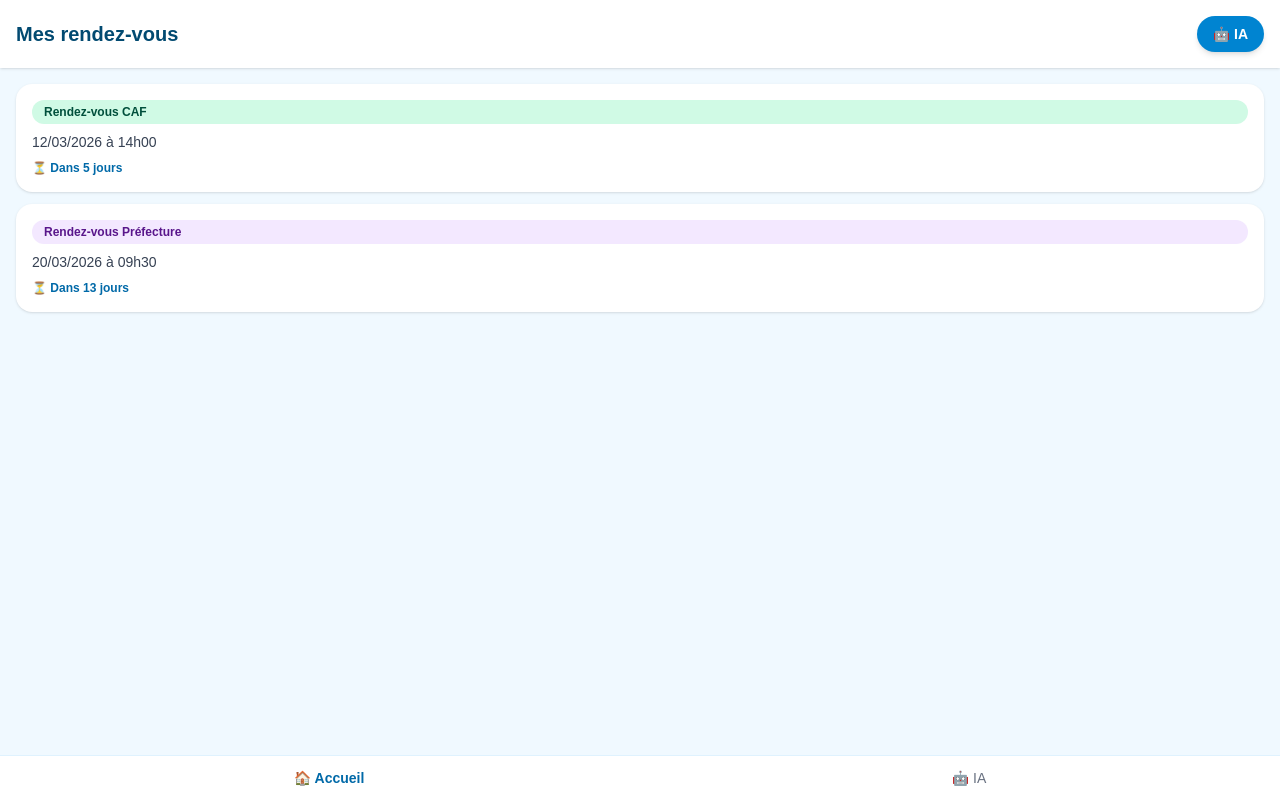
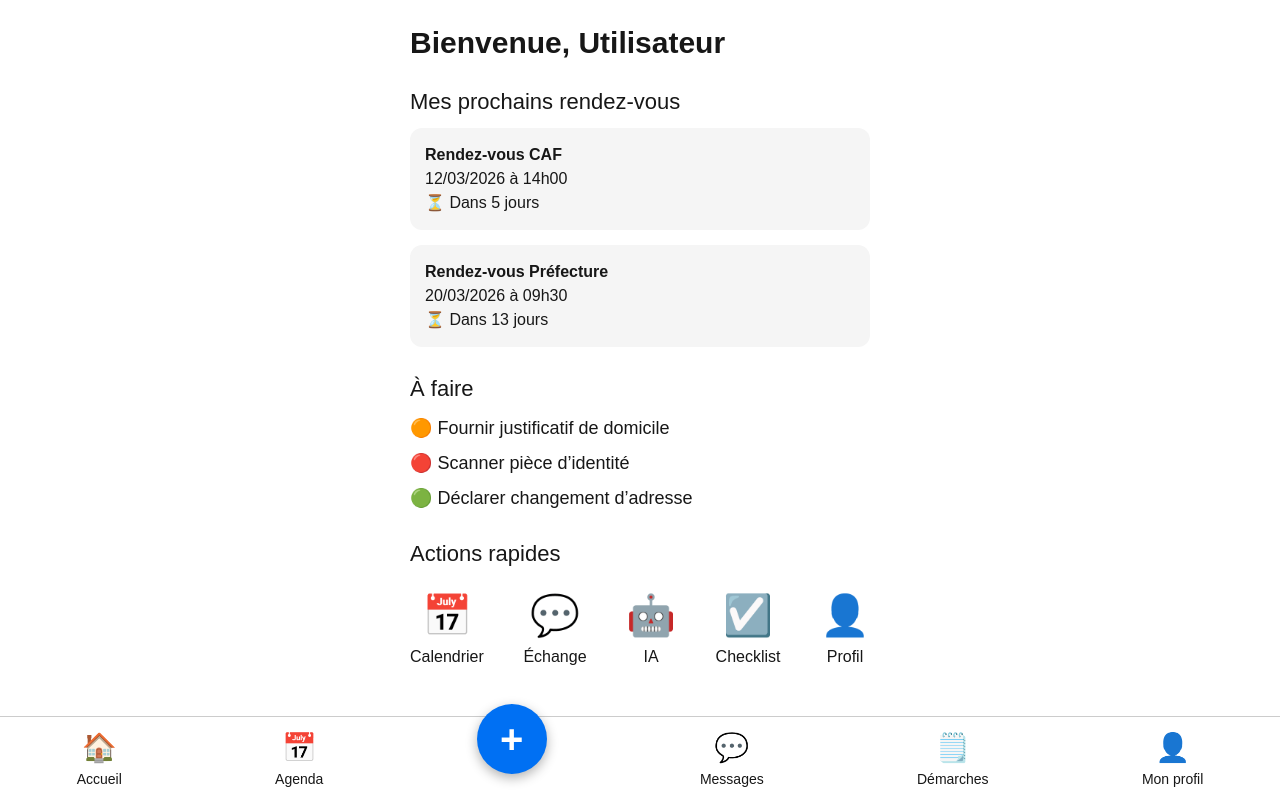
Before and after one commit to relationaida-ship-it/AIDA, a Next.js app: page / in a window 1280 px wide. Built offline with nearby package versions, Linux system fonts and the light colour scheme.

Commit message:
fix pages vides

```diff
--- a/app/ia/page.tsx
+++ b/app/ia/page.tsx
@@ -1,8 +1,133 @@
-export default function IA() {
+export default function IApage() {
   return (
-    <div>
-      <h1>Page IA</h1>
-      <p>Cette page sera développée plus tard.</p>
+    <div
+      style={{
+        maxWidth: "500px",
+        margin: "0 auto",
+        padding: "20px",
+        fontFamily: "sans-serif",
+        lineHeight: 1.5
+      }}
+    >
+      <h1
+        style={{
+          fontSize: "30px",
+          fontWeight: "bold",
+          marginBottom: "25px",
+          textAlign: "center"
+        }}
+      >
+        Assistant IA
+      </h1>
+
+      {/* Scanner un document */}
+      <a
+        href="#"
+        style={{
+          display: "block",
+          backgroundColor: "#0070f3",
+          color: "white",
+          padding: "20px",
+          borderRadius: "12px",
+          fontSize: "22px",
+          textAlign: "center",
+          marginBottom: "20px",
+          textDecoration: "none"
+        }}
+      >
+        📷 Scanner un document
+      </a>
+
+      {/* Résumer un document */}
+      <a
+        href="#"
+        style={{
+          display: "block",
+          backgroundColor: "#e0e0e0",
+          color: "black",
+          padding: "20px",
+          borderRadius: "12px",
+          fontSize: "22px",
+          textAlign: "center",
+          marginBottom: "20px",
+          textDecoration: "none"
+        }}
+      >
+        📝 Résumer un document
+      </a>
+
+      {/* Poser une question */}
+      <a
+        href="#"
+        style={{
+          display: "block",
+          backgroundColor: "#f5f5f5",
+          color: "black",
+          padding: "20px",
+          borderRadius: "12px",
+          fontSize: "22px",
+          textAlign: "center",
+          marginBottom: "20px",
+          textDecoration: "none"
+        }}
+      >
+        ❓ Poser une question (oral / écrit)
+      </a>
+
+      {/* Traduire un texte */}
+      <a
+        href="#"
+        style={{
+          display: "block",
+          backgroundColor: "#f5f5f5",
+          color: "black",
+          padding: "20px",
+          borderRadius: "12px",
+          fontSize: "22px",
+          textAlign: "center",
+          marginBottom: "20px",
+          textDecoration: "none"
+        }}
+      >
+        🌍 Traduire un texte
+      </a>
+
+      {/* Générer un document */}
+      <a
+        href="#"
+        style={{
+          display: "block",
+          backgroundColor: "#f5f5f5",
+          color: "black",
+          padding: "20px",
+          borderRadius: "12px",
+          fontSize: "22px",
+          textAlign: "center",
+          marginBottom: "20px",
+          textDecoration: "none"
+        }}
+      >
+        📄 Générer un document
+      </a>
+
+      {/* Supprimer historique */}
+      <a
+        href="#"
+        style={{
+          display: "block",
+          backgroundColor: "#ffdddd",
+          color: "red",
+          padding: "15px",
+          borderRadius: "12px",
+          fontSize: "18px",
+          textAlign: "center",
+          marginTop: "40px",
+          textDecoration: "none",
+          fontWeight: "bold"
+        }}
+      >
+        🗑️ Supprimer l’historique IA
+      </a>
     </div>
   );
 }
--- a/app/login/page.tsx
+++ b/app/login/page.tsx
@@ -97,7 +97,7 @@ export default function LoginPage() {
         style={{
           width: "100%",
           padding: "16px",
-          backgroundColor: "white",
+          backgroundColor: "blue",
           border: "2px solid #ccc",
           borderRadius: "12px",
           fontSize: "18px",
--- a/app/page.tsx
+++ b/app/page.tsx
@@ -1,94 +1,192 @@
-// app/page.tsx
+export default function HomePage() {
+  const userName = "Utilisateur"; // Plus tard : récupéré depuis la connexion
 
-type RendezVous = {
-  id: string;
-  titre: string;
-  categorie: "sante" | "administratif" | "social";
-  date: string;
-  tempsRestant: string;
-};
+  return (
+    <div style={{
+      maxWidth: "500px",
+      margin: "0 auto",
+      padding: "20px",
+      fontFamily: "sans-serif",
+      lineHeight: 1.5
+    }}>
 
-const RDV_MOCK: RendezVous[] = [
-  {
-    id: "1",
-    titre: "Rendez-vous CAF",
-    categorie: "social",
-    date: "12/03/2026 à 14h00",
-    tempsRestant: "Dans 5 jours",
-  },
-  {
-    id: "2",
-    titre: "Rendez-vous Préfecture",
-    categorie: "administratif",
-    date: "20/03/2026 à 09h30",
-    tempsRestant: "Dans 13 jours",
-  },
-];
+      {/* Bienvenue */}
+      <h1 style={{ fontSize: "30px", fontWeight: "bold", marginBottom: "20px" }}>
+        Bienvenue, {userName}
+      </h1>
 
-function categorieCouleur(categorie: RendezVous["categorie"]) {
-  switch (categorie) {
-    case "sante":
-      return "bg-blue-100 text-blue-900";
-    case "administratif":
-      return "bg-purple-100 text-purple-900";
-    case "social":
-      return "bg-emerald-100 text-emerald-900";
-    default:
-      return "bg-gray-100 text-gray-900";
-  }
-}
+      {/* Prochains rendez-vous */}
+      <h2 style={{ fontSize: "22px", marginBottom: "10px" }}>Mes prochains rendez-vous</h2>
 
-export default function Home() {
-  return (
-    <div className="min-h-screen bg-sky-50 flex flex-col">
-      {/* Header */}
-      <header className="flex items-center justify-between px-4 py-4 bg-white shadow-sm">
-        <h1 className="text-xl font-bold text-sky-900">Mes rendez-vous</h1>
+      <div style={{
+        background: "#f5f5f5",
+        padding: "15px",
+        borderRadius: "12px",
+        marginBottom: "15px"
+      }}>
+        <strong>Rendez-vous CAF</strong><br />
+        12/03/2026 à 14h00<br />
+        ⏳ Dans 5 jours
+      </div>
 
-        {/* Icône IA (accès rapide) */}
-        <a
-          href="/ia"
-          className="flex items-center gap-2 rounded-full bg-sky-600 text-white px-4 py-2 text-sm font-semibold shadow-md"
-        >
-          🤖 IA
-        </a>
-      </header>
+      <div style={{
+        background: "#f5f5f5",
+        padding: "15px",
+        borderRadius: "12px",
+        marginBottom: "25px"
+      }}>
+        <strong>Rendez-vous Préfecture</strong><br />
+        20/03/2026 à 09h30<br />
+        ⏳ Dans 13 jours
+      </div>
 
-      {/* Contenu */}
-      <main className="flex-1 p-4 flex flex-col gap-4">
-        {/* Liste des rendez-vous */}
-        <section className="space-y-3">
-          {RDV_MOCK.map((rdv) => (
-            <article
-              key={rdv.id}
-              className="rounded-2xl bg-white shadow-sm p-4 flex flex-col gap-2"
-            >
-              <div
-                className={
-                  "inline-flex px-3 py-1 rounded-full text-xs font-semibold " +
-                  categorieCouleur(rdv.categorie)
-                }
-              >
-                {rdv.titre}
-              </div>
-              <p className="text-sm text-gray-700">{rdv.date}</p>
-              <p className="text-xs font-semibold text-sky-700">
-                ⏳ {rdv.tempsRestant}
-              </p>
-            </article>
-          ))}
-        </section>
-      </main>
+      {/* À faire */}
+      <h2 style={{ fontSize: "22px", marginBottom: "10px" }}>À faire</h2>
 
-      {/* Onglet IA en bas (navigation simple) */}
-      <nav className="w-full bg-white border-t border-sky-100 flex justify-around py-3">
-        <a className="text-sky-700 font-semibold text-sm" href="/">
-          🏠 Accueil
-        </a>
-        <a className="text-gray-500 text-sm" href="/ia">
-          🤖 IA
-        </a>
-      </nav>
+      <ul style={{ listStyle: "none", padding: 0, marginBottom: "25px" }}>
+        <li style={{ fontSize: "18px", marginBottom: "8px" }}>🟠 Fournir justificatif de domicile</li>
+        <li style={{ fontSize: "18px", marginBottom: "8px" }}>🔴 Scanner pièce d’identité</li>
+        <li style={{ fontSize: "18px", marginBottom: "8px" }}>🟢 Déclarer changement d’adresse</li>
+      </ul>
+
+      {/* Actions rapides */}
+      <h2 style={{ fontSize: "22px", marginBottom: "15px" }}>Actions rapides</h2>
+
+      <div style={{
+        display: "flex",
+        justifyContent: "space-between",
+        marginBottom: "40px"
+      }}>
+        <div style={{ textAlign: "center" }}>
+          <div style={{ fontSize: "40px" }}>📅</div>
+          <div>Calendrier</div>
+        </div>
+
+        <div style={{ textAlign: "center" }}>
+          <div style={{ fontSize: "40px" }}>💬</div>
+          <div>Échange</div>
+        </div>
+
+        <div style={{ textAlign: "center" }}>
+          <div style={{ fontSize: "40px" }}>🤖</div>
+          <div>IA</div>
+        </div>
+
+        <div style={{ textAlign: "center" }}>
+          <div style={{ fontSize: "40px" }}>☑️</div>
+          <div>Checklist</div>
+        </div>
+
+        <div style={{ textAlign: "center" }}>
+          <div style={{ fontSize: "40px" }}>👤</div>
+          <div>Profil</div>
+        </div>
+      </div>
+
+      {/* Menu du bas */}
+      <div style={{
+        position: "fixed",
+        bottom: 0,
+        left: 0,
+        right: 0,
+        background: "white",
+        borderTop: "1px solid #ccc",
+        padding: "10px 0",
+        display: "flex",
+        justifyContent: "space-around",
+        alignItems: "center"
+      }}>
+        <div style={{ fontSize: "28px" }}>📅</div>
+        <div style={{ fontSize: "28px" }}>💬</div>
+
+        {/* Bouton + */}
+        <div style={{
+          fontSize: "40px",
+          background: "#0070f3",
+          color: "white",
+          width: "60px",
+          height: "60px",
+          borderRadius: "50%",
+          display: "flex",
+          justifyContent: "center",
+          alignItems: "center",
+          marginTop: "-30px",
+          boxShadow: "0 4px 10px rgba(0,0,0,0.2)"
+        }}>
+          +
+        </div>
+
+        <div style={{ fontSize: "28px" }}>🤖</div>
+        <div style={{ fontSize: "28px" }}>👤</div>
+      </div>
+{/* MENU DU BAS */}
+<div
+  style={{
+    position: "fixed",
+    bottom: 0,
+    left: 0,
+    right: 0,
+    background: "white",
+    borderTop: "1px solid #ccc",
+    padding: "10px 0",
+    display: "flex",
+    justifyContent: "space-around",
+    alignItems: "center",
+    fontFamily: "sans-serif",
+    zIndex: 100
+  }}
+>
+  {/* Accueil */}
+  <div style={{ textAlign: "center", fontSize: "14px" }}>
+    <div style={{ fontSize: "28px" }}>🏠</div>
+    <div>Accueil</div>
+  </div>
+
+  {/* Agenda */}
+  <div style={{ textAlign: "center", fontSize: "14px" }}>
+    <div style={{ fontSize: "28px" }}>📅</div>
+    <div>Agenda</div>
+  </div>
+
+  {/* Bouton + */}
+  <div
+    style={{
+      backgroundColor: "#0070f3",
+      color: "white",
+      width: "70px",
+      height: "70px",
+      borderRadius: "50%",
+      display: "flex",
+      justifyContent: "center",
+      alignItems: "center",
+      fontSize: "40px",
+      fontWeight: "bold",
+      marginTop: "-40px",
+      boxShadow: "0 4px 12px rgba(0,0,0,0.3)"
+    }}
+  >
+    +
+  </div>
+
+  {/* Messages */}
+  <div style={{ textAlign: "center", fontSize: "14px" }}>
+    <div style={{ fontSize: "28px" }}>💬</div>
+    <div>Messages</div>
+  </div>
+
+  {/* Démarches */}
+  <div style={{ textAlign: "center", fontSize: "14px" }}>
+    <div style={{ fontSize: "28px" }}>🗒️</div>
+    <div>Démarches</div>
+  </div>
+
+  {/* Profil */}
+  <div style={{ textAlign: "center", fontSize: "14px" }}>
+    <div style={{ fontSize: "28px" }}>👤</div>
+    <div>Mon profil</div>
+  </div>
+</div>
+
     </div>
   );
 }
```
Also changed, not shown: app/ia/Scanner/page.tsx (added, +133 -0 lines), app/register/page.tsx (+86 -83 lines).
